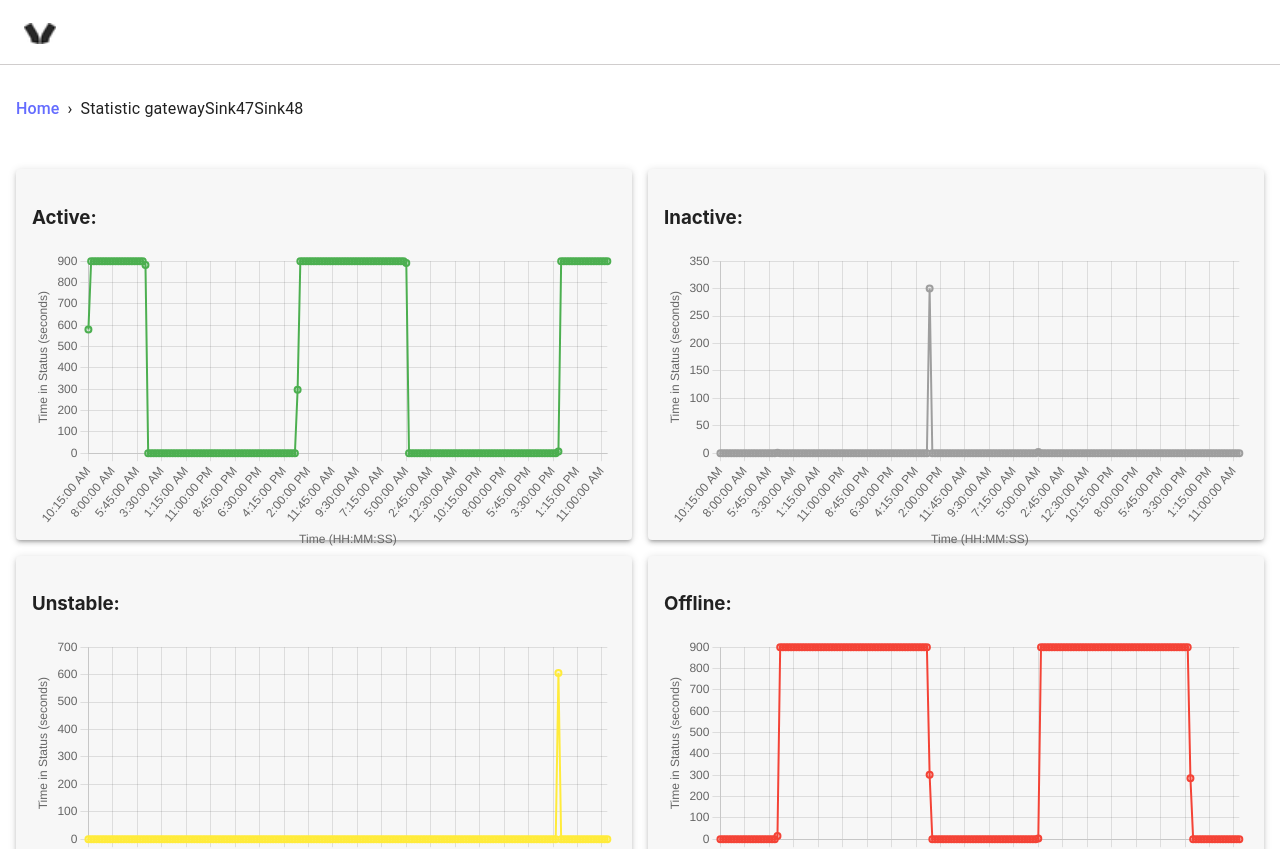
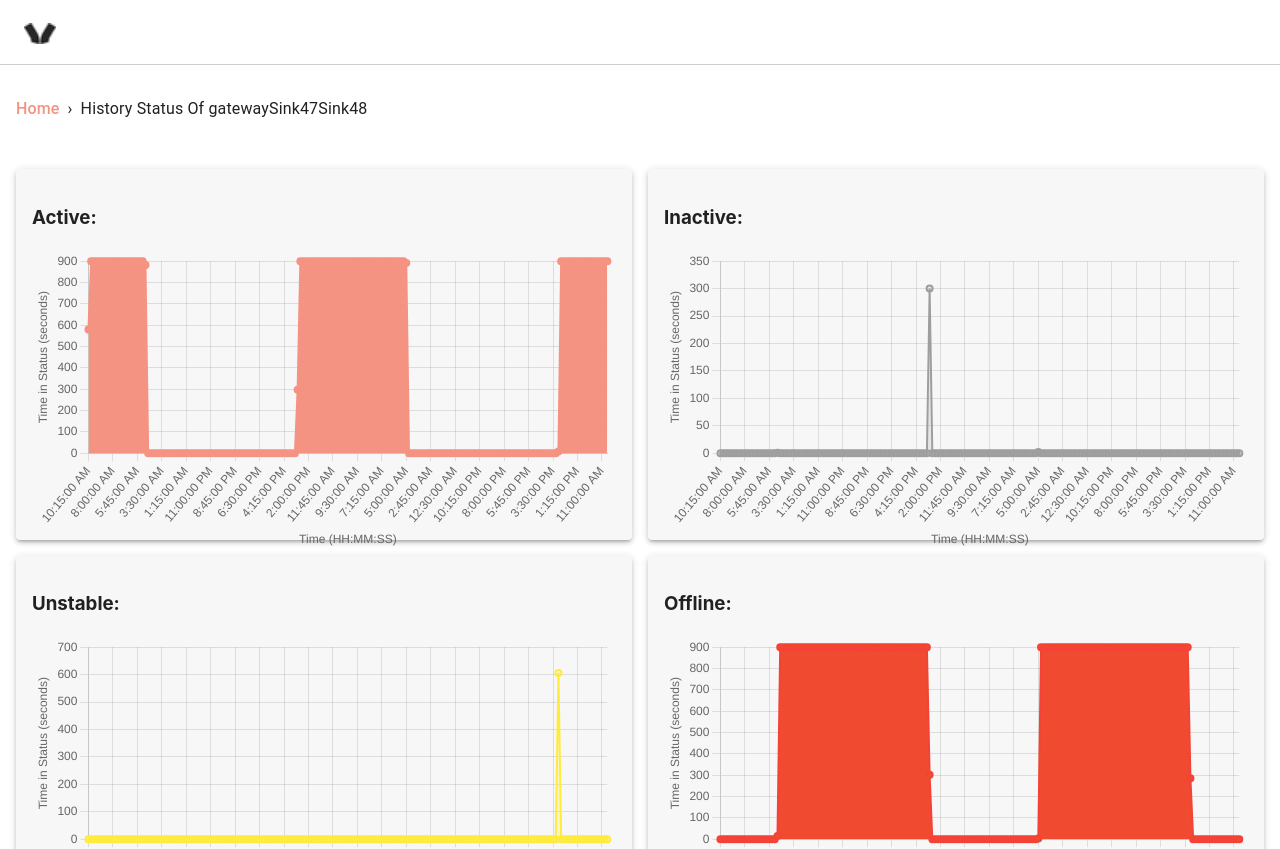
Before and after one commit to KhangLeThanh/network-dashboard, a React (Vite) app: page /statistic/gatewaySink47Sink48 in a window 1280 px wide. Shown: the top 849 px of the page. Built offline with nearby package versions, Linux system fonts and the light colour scheme.

Commit message:
styling color breadcrumb

```diff
--- a/src/theme/customTheme.tsx
+++ b/src/theme/customTheme.tsx
@@ -52,16 +52,29 @@ export default createTheme(theme, {
           style: {
             fontSize: "1.075rem",
             "&:hover": {
-              backgroundColor: "#DCE9F4",
+              backgroundColor: "rgb(255 177 164)",
             },
           },
         },
       ],
     },
+    MuiBreadcrumbs: {
+      styleOverrides: {
+        ol: {
+          "& a": {
+            color: PALATTE_PRIMARY_MAIN_COLOR,
+            textDecoration: "none",
+            "&:hover": {
+              color: "rgb(255 177 164)",
+            },
+          },
+        },
+      },
+    },
     MuiTable: {
       styleOverrides: {
         root: {
-          fontSize: "1.2rem", // Adjust overall table font size
+          fontSize: "1.2rem",
         },
       },
     },
--- a/src/views/StatisticGateway/LineChart/LineChart.tsx
+++ b/src/views/StatisticGateway/LineChart/LineChart.tsx
@@ -2,6 +2,8 @@ import { Paper } from "@mui/material";
 import Grid from "@mui/material/Grid2";
 import StatusLineChart from "./StatusLineChart";
 import { HistorySamples } from "../../../utils/types";
+import customTheme from "../../../theme/customTheme";
+import { PALATTE_ERROR_MAIN_COLOR } from "../../../constant/constantColor";
 
 type LineChartProps = {
   data: HistorySamples[];
@@ -17,8 +19,8 @@ const LineChart = ({ data }: LineChartProps) => {
             data={data}
             statusKey="active"
             label="Active: "
-            borderColor="#4caf50"
-            backgroundColor="rgba(76, 175, 80, 0.2)"
+            borderColor={customTheme.palette.primary.main}
+            backgroundColor={customTheme.palette.primary.main}
           />
         </Paper>
       </Grid>
@@ -55,7 +57,7 @@ const LineChart = ({ data }: LineChartProps) => {
             statusKey="offline"
             label="Offline: "
             borderColor="#f44336"
-            backgroundColor=" rgba(244, 67, 54, 0.2)"
+            backgroundColor={PALATTE_ERROR_MAIN_COLOR}
           />
         </Paper>
       </Grid>
--- a/src/views/StatisticGateway/LineChart/StatusLineChart.tsx
+++ b/src/views/StatisticGateway/LineChart/StatusLineChart.tsx
@@ -10,6 +10,7 @@ import {
   Legend,
   ChartOptions,
   TooltipItem,
+  Filler,
 } from "chart.js";
 import { HistorySamples } from "../../../utils/types";
 
@@ -21,7 +22,8 @@ ChartJS.register(
   LineElement,
   Title,
   Tooltip,
-  Legend
+  Legend,
+  Filler
 );
 
 type StatusLineChartProps = {
--- a/src/views/StatisticGateway/StatisticGateway.tsx
+++ b/src/views/StatisticGateway/StatisticGateway.tsx
@@ -7,9 +7,11 @@ import Breadcrumbs from "@mui/material/Breadcrumbs";
 const StatisticGateway = () => {
   const { gatewayId } = useParams<{ gatewayId: string }>();
   const breadcrumbs = [
-    <Link to="/">Home</Link>,
-    <Typography key="3" sx={{ color: "text.primary" }}>
-      Statistic {gatewayId}
+    <Link key="1" to="/">
+      Home
+    </Link>,
+    <Typography key="2" sx={{ color: "text.primary" }}>
+      History Status Of {gatewayId}
     </Typography>,
   ];
   return (
```
